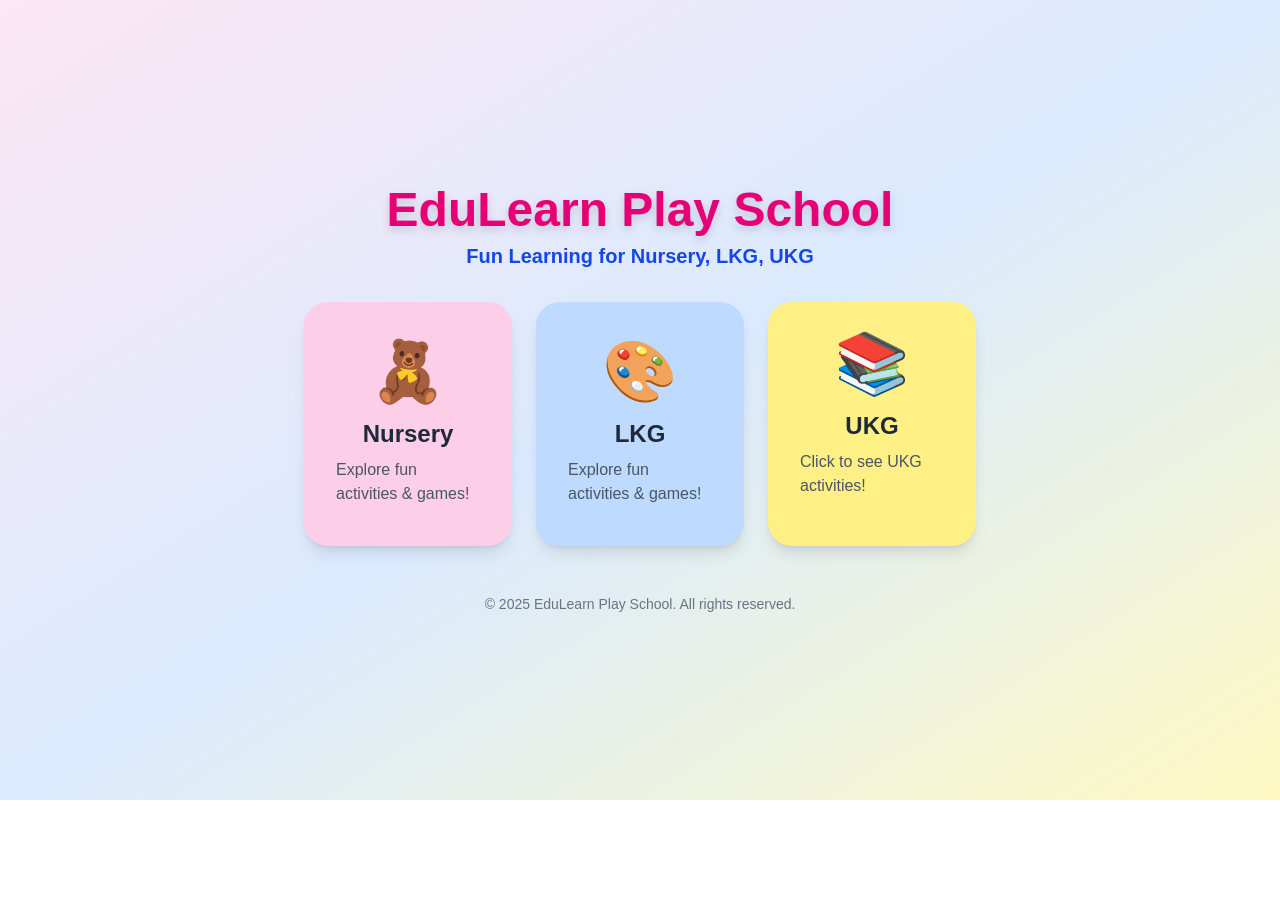
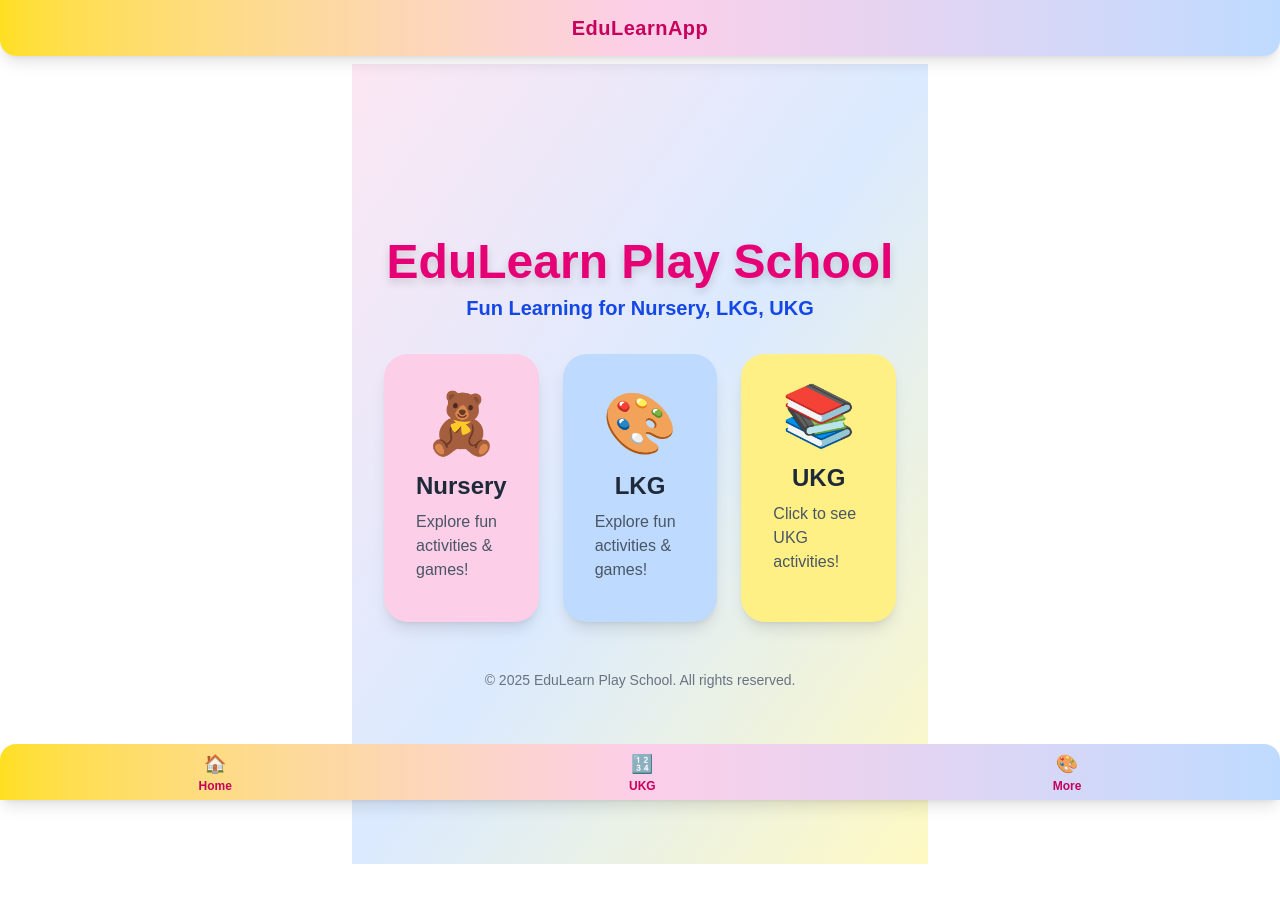
Before and after one commit to projects1000/edulearnapp, a Next.js app: page / in a window 1280 px wide. Shown: the top 902 px of the page. Before the commit the page ends 800 px from the top, so only its background shows below. Built offline with nearby package versions, Linux system fonts and the light colour scheme.

Commit message:
Add fixed header and bottom navigation for native app feel

```diff
--- a/src/app/layout.tsx
+++ b/src/app/layout.tsx
@@ -35,8 +35,30 @@ export default function RootLayout({
         <meta name="apple-mobile-web-app-status-bar-style" content="default" />
         <link rel="apple-touch-icon" href="/icon-192.png" />
       </head>
-      <body className={`${geistSans.variable} ${geistMono.variable} antialiased bg-yellow-50 min-h-screen`}>
-        {children}
+      <body className={`${geistSans.variable} ${geistMono.variable} antialiased bg-yellow-50 min-h-screen flex flex-col`}>
+        {/* Fixed header */}
+        <header className="fixed top-0 left-0 w-full z-20 bg-gradient-to-r from-yellow-300 via-pink-200 to-blue-200 shadow-lg flex items-center justify-center h-14 rounded-b-2xl">
+          <span className="text-xl font-extrabold text-pink-700 tracking-wide">EduLearnApp</span>
+        </header>
+        {/* Main content with space for header and nav */}
+        <main className="flex-1 pt-16 pb-16 w-full max-w-xl mx-auto">
+          {children}
+        </main>
+        {/* Fixed bottom nav */}
+        <nav className="fixed bottom-0 left-0 w-full z-20 bg-gradient-to-r from-yellow-300 via-pink-200 to-blue-200 shadow-lg flex justify-around items-center h-14 rounded-t-2xl">
+          <a href="/" className="flex flex-col items-center text-pink-700 font-bold text-xs hover:text-blue-700 transition-colors">
+            <span className="text-lg">🏠</span>
+            Home
+          </a>
+          <a href="/ukg" className="flex flex-col items-center text-pink-700 font-bold text-xs hover:text-blue-700 transition-colors">
+            <span className="text-lg">🔢</span>
+            UKG
+          </a>
+          <a href="#" className="flex flex-col items-center text-pink-700 font-bold text-xs hover:text-blue-700 transition-colors">
+            <span className="text-lg">🎨</span>
+            More
+          </a>
+        </nav>
       </body>
     </html>
   );
```
